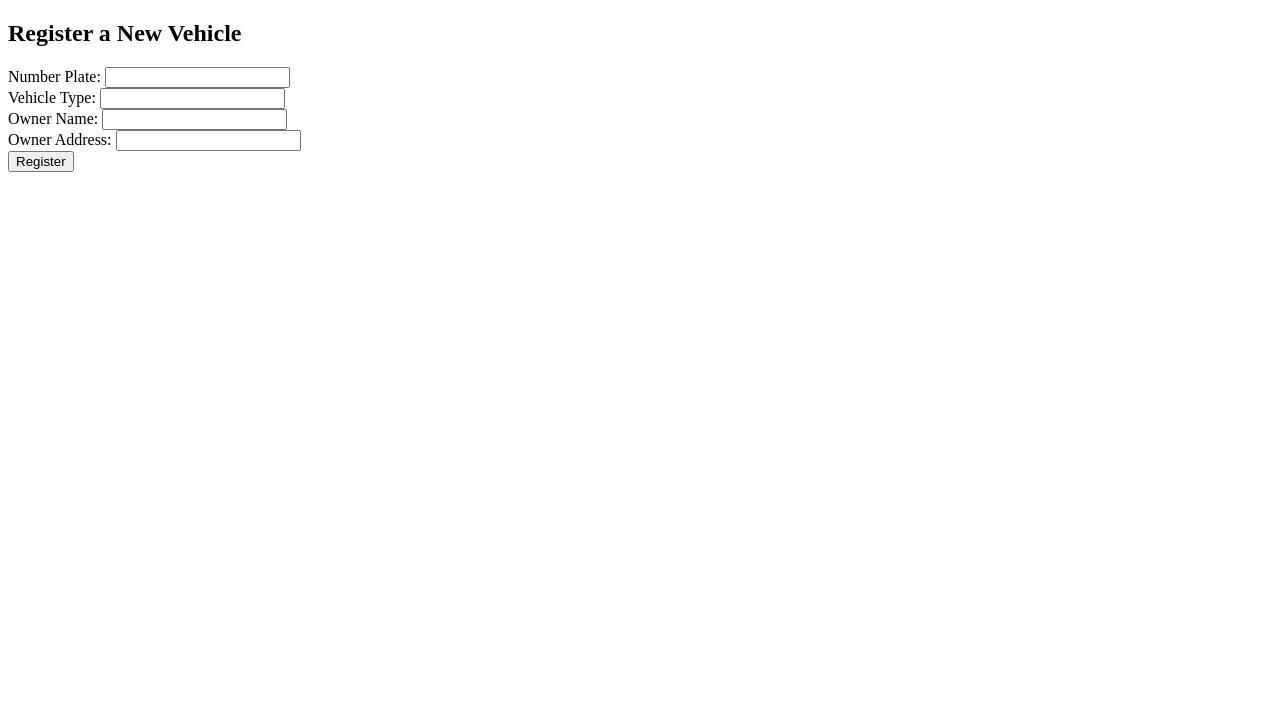
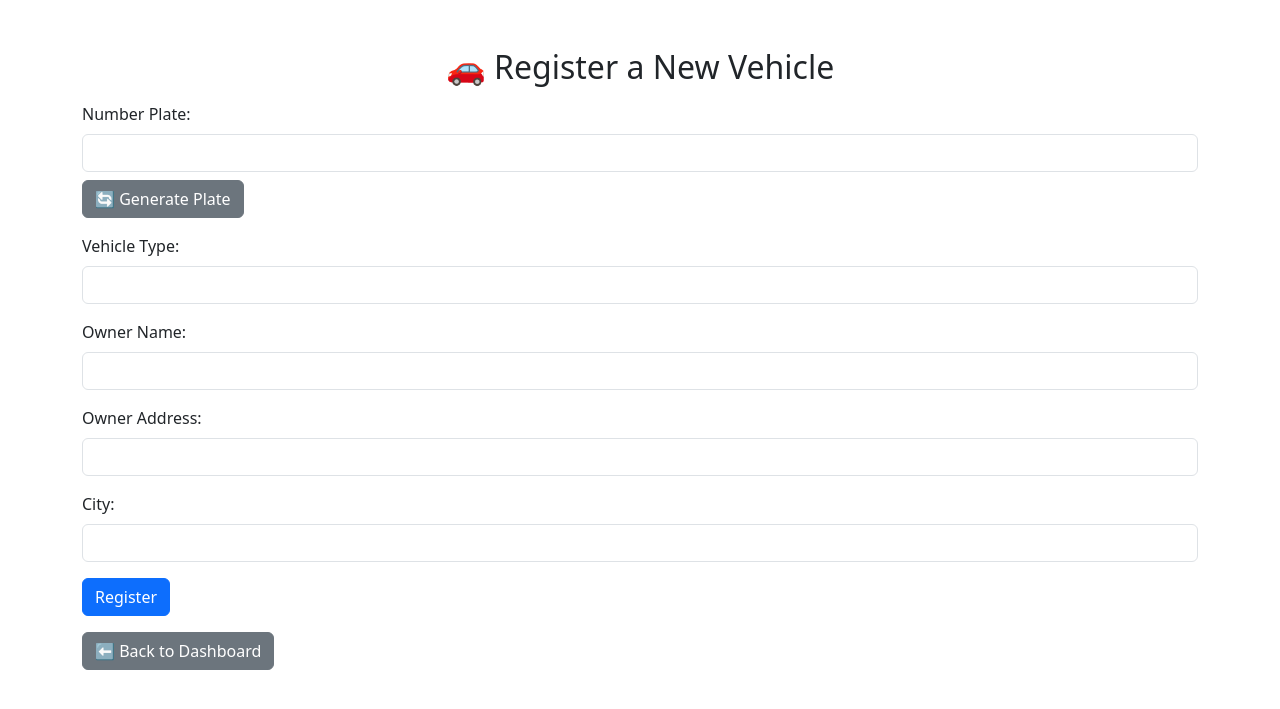
Before and after one commit to AbdellahSbh/vehicle_registration_system, a Django app: page /register_vehicle/ in a window 1280 px wide. Shown: the top 709 px of the page. Run offline with Django 4.2, Linux system fonts and the light colour scheme.

Commit message:
Update register_vehicle.html

```diff
--- a/registration/templates/registration/register_vehicle.html
+++ b/registration/templates/registration/register_vehicle.html
@@ -2,24 +2,79 @@
 <html>
 <head>
     <title>Register Vehicle</title>
+    <link rel="stylesheet" href="https://cdn.jsdelivr.net/npm/bootstrap@5.3.0/dist/css/bootstrap.min.css">
+
+    <script>
+        function generatePlate() {
+            const letters = "ABCDEFGHIJKLMNOPQRSTUVWXYZ";
+            const numbers = "0123456789";
+
+            let part1 = letters[Math.floor(Math.random() * letters.length)] + letters[Math.floor(Math.random() * letters.length)];
+            let part2 = numbers[Math.floor(Math.random() * numbers.length)] + numbers[Math.floor(Math.random() * numbers.length)] + numbers[Math.floor(Math.random() * numbers.length)];
+            let part3 = letters[Math.floor(Math.random() * letters.length)] + letters[Math.floor(Math.random() * letters.length)];
+            let country = "DE";  // Default country (Germany)
+
+            document.getElementById("id_number_plate").value = `${part1}-${part2}-${part3} (${country})`;
+        }
+
+        // ✅ Auto-hide success message after 3 seconds
+        document.addEventListener("DOMContentLoaded", function () {
+            setTimeout(function () {
+                let alert = document.querySelector(".alert-success");
+                if (alert) {
+                    alert.style.transition = "opacity 0.5s ease-out";
+                    alert.style.opacity = "0";
+                    setTimeout(() => alert.remove(), 500);
+                }
+            }, 3000);  // Message disappears after 3 seconds
+        });
+    </script>
 </head>
-<body>
-    <h2>Register a New Vehicle</h2>
-    <form method="post">
+<body class="container mt-5">
+    <h2 class="text-center">🚗 Register a New Vehicle</h2>
+
+    <!-- ✅ Success/Error Messages -->
+    {% if messages %}
+        {% for message in messages %}
+            <div class="alert alert-success alert-dismissible fade show" role="alert">
+                {{ message }}
+                <button type="button" class="btn-close" data-bs-dismiss="alert" aria-label="Close"></button>
+            </div>
+        {% endfor %}
+    {% endif %}
+
+    <form method="post" class="mt-3">
         {% csrf_token %}
-        <label>Number Plate:</label>
-        <input type="text" name="number_plate" required><br>
 
-        <label>Vehicle Type:</label>
-        <input type="text" name="vehicle_type" required><br>
+        <div class="mb-3">
+            <label for="id_number_plate" class="form-label">Number Plate:</label>
+            <input type="text" id="id_number_plate" name="number_plate" class="form-control" required>
+            <button type="button" class="btn btn-secondary mt-2" onclick="generatePlate()">🔄 Generate Plate</button>
+        </div>
 
-        <label>Owner Name:</label>
-        <input type="text" name="owner_name" required><br>
+        <div class="mb-3">
+            <label for="id_vehicle_type" class="form-label">Vehicle Type:</label>
+            <input type="text" id="id_vehicle_type" name="vehicle_type" class="form-control" required>
+        </div>
 
-        <label>Owner Address:</label>
-        <input type="text" name="owner_address" required><br>
+        <div class="mb-3">
+            <label for="id_owner_name" class="form-label">Owner Name:</label>
+            <input type="text" id="id_owner_name" name="owner_name" class="form-control" required>
+        </div>
 
-        <button type="submit">Register</button>
+        <div class="mb-3">
+            <label for="id_owner_address" class="form-label">Owner Address:</label>
+            <input type="text" id="id_owner_address" name="owner_address" class="form-control" required>
+        </div>
+
+        <div class="mb-3">
+            <label for="id_city" class="form-label">City:</label>
+            <input type="text" id="id_city" name="city" class="form-control" required>
+        </div>
+
+        <button type="submit" class="btn btn-primary">Register</button>
     </form>
+
+    <a href="{% url 'dashboard' %}" class="btn btn-secondary mt-3">⬅️ Back to Dashboard</a>
 </body>
 </html>
```
